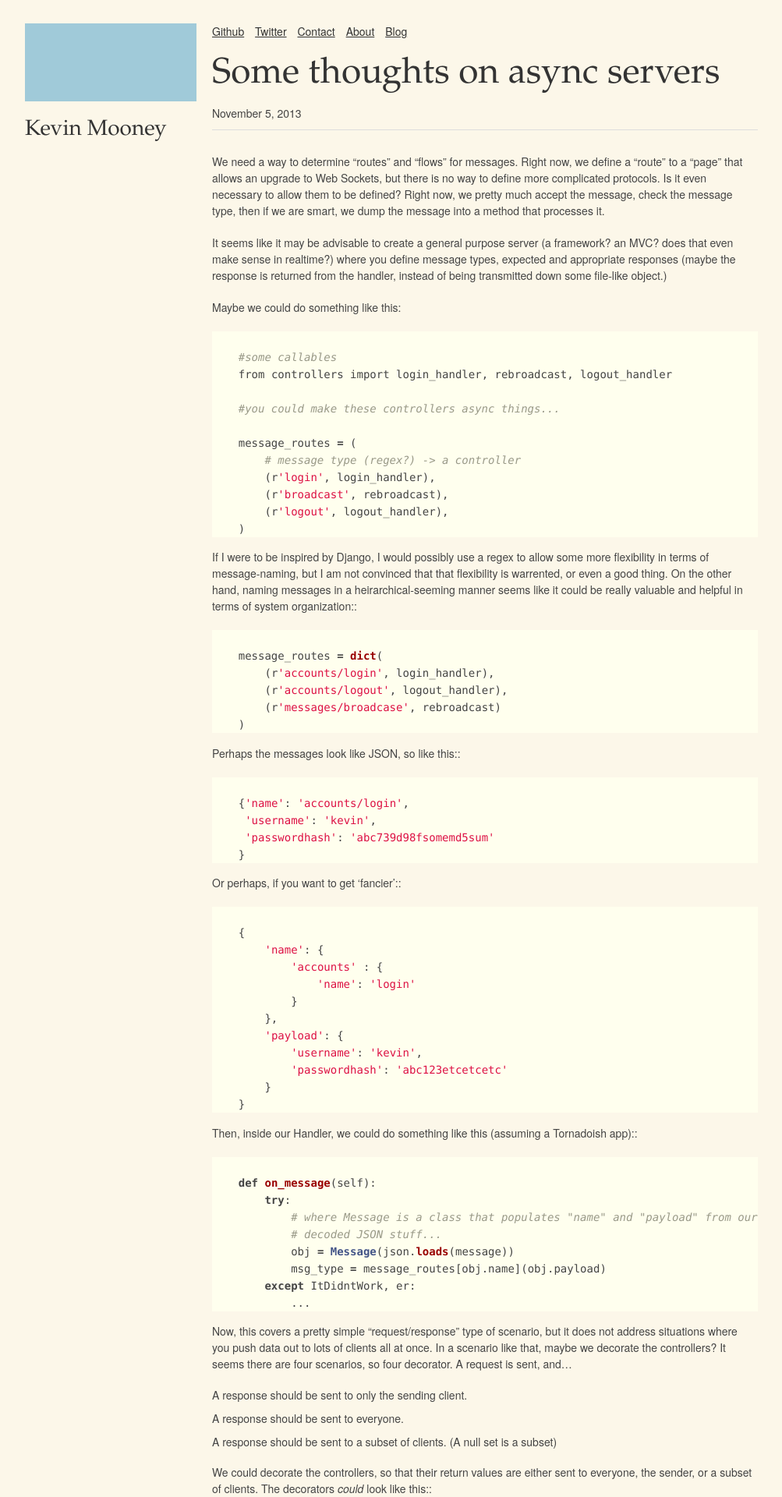
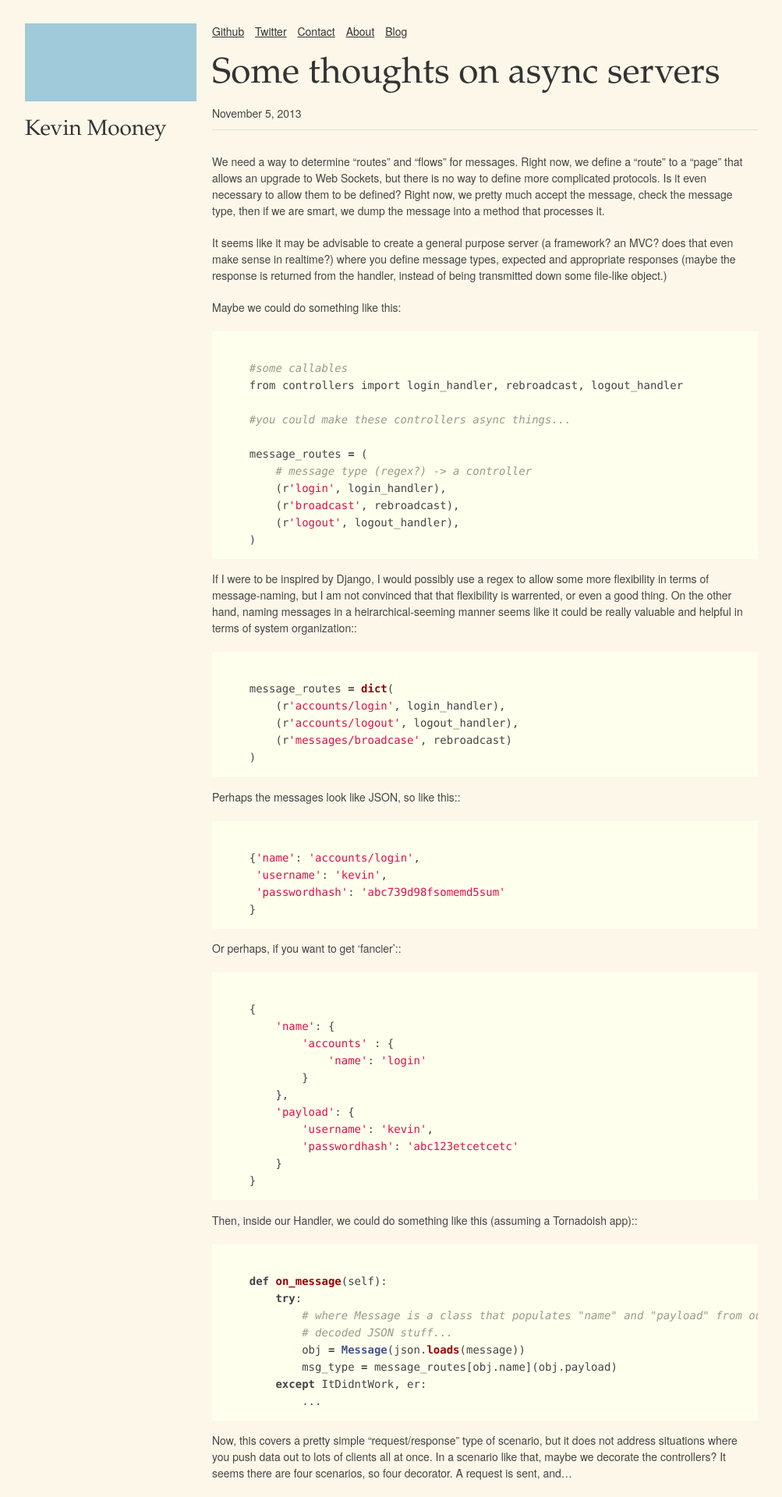
Before and after one commit to kmooney/kmooney.github.io, a Jekyll site: the page built from _posts/2013-11-05-thoughts.md, in a window 1280 px wide. Shown: the top 1920 px of the page at 78% size, without its empty margins (138-1141 px from the left). Built offline with Jekyll 4.4.1, drawn with Linux system fonts in a browser that asks for light colours; nearby versions of some CDN libraries; Markdown is read by kramdown in place of the engine named in the settings.

Commit message:
css updates

```diff
--- a/css/main.css
+++ b/css/main.css
@@ -30,6 +30,8 @@ div.menu a {
 .highlight {
     background: #ffe;
     margin-bottom: 1.1em;
+    padding: 1em;
+    overflow-x: auto;
 }
 
 code {
```
